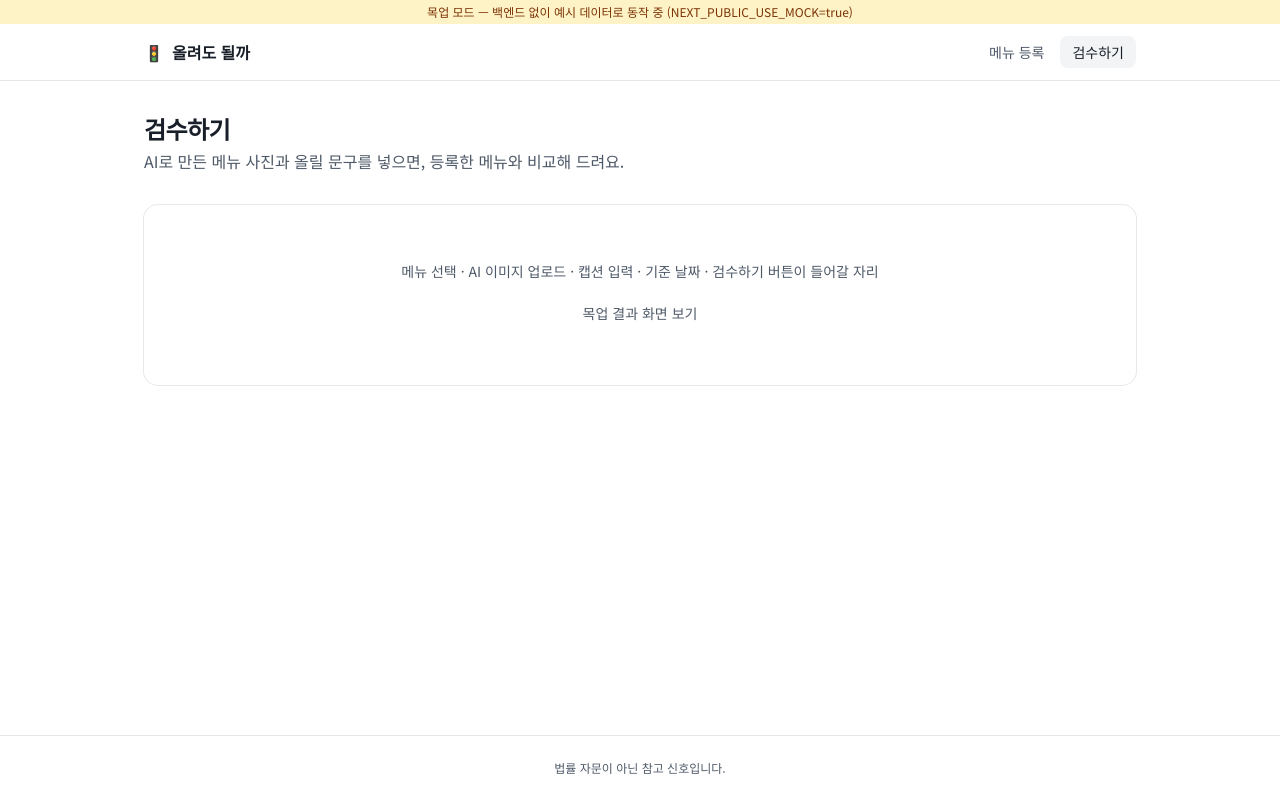
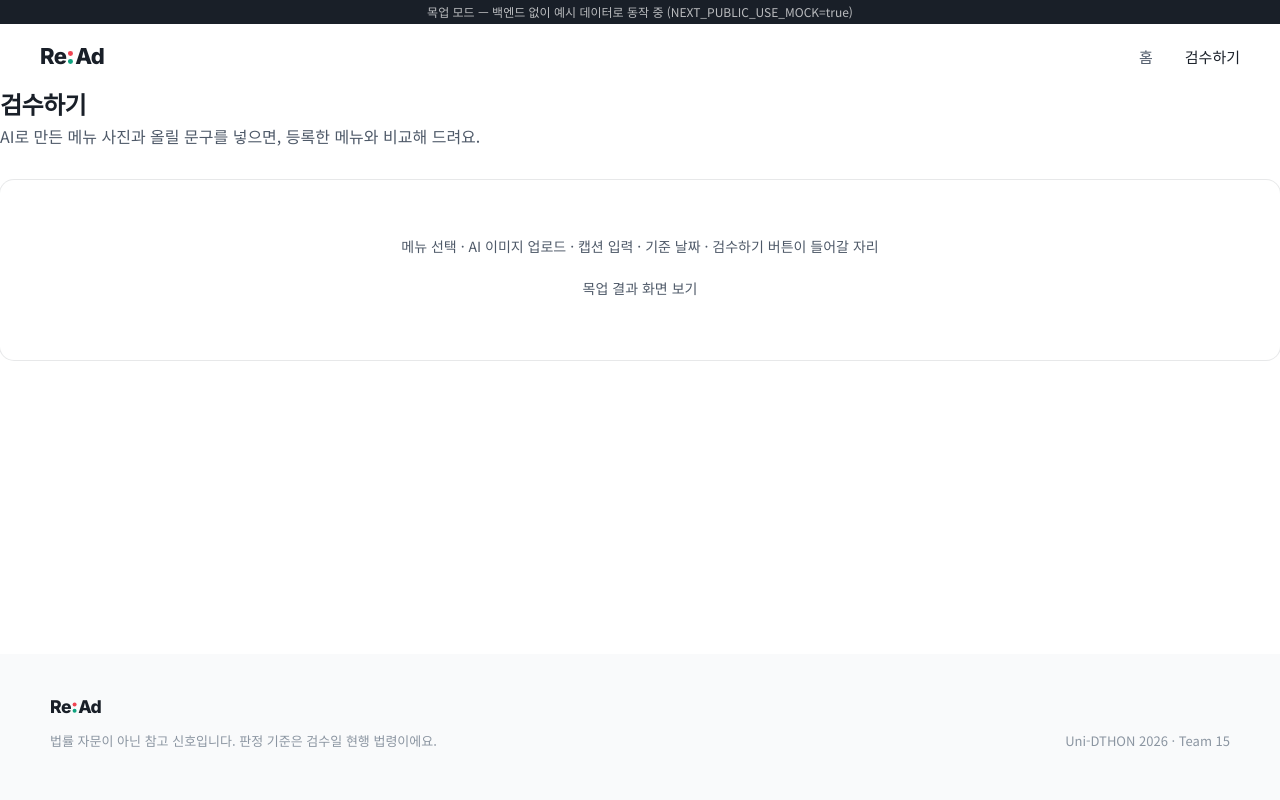
Before and after one commit to 2026-UniD-Hackathon-Team15/ollyeodo, a Next.js app in the folder frontend/: page /checks/new in a window 1280 px wide. Built offline with nearby package versions, Linux system fonts and the light colour scheme; no server answers.

Commit message:
feat(frontend): Re:Ad 로고와 공통 헤더·푸터·페이지 틀 적용 (#28)
- 헤더 탭은 홈 · 검수하기 두 개
- 로고 가운데 :를 신호등(빨강·민트)으로
- 푸터에 참고 신호 안내 문구

```diff
--- a/frontend/src/app/globals.css
+++ b/frontend/src/app/globals.css
@@ -27,6 +27,13 @@
   --color-signal-red: #f04452;
   --color-signal-red-soft: #feeef0;
   --color-signal-red-ink: #d22030;
+
+  /* 노란불(비교 중) 깜빡임 */
+  --animate-signal-blink: signal-blink 1.1s ease-in-out infinite;
+  @keyframes signal-blink {
+    0%, 100% { opacity: 1; box-shadow: 0 0 10px rgb(255 179 49 / 0.9); }
+    50% { opacity: 0.45; box-shadow: 0 0 2px rgb(255 179 49 / 0.2); }
+  }
 }
 
 @theme inline {
@@ -149,8 +156,28 @@
   }
   body {
     @apply bg-background text-foreground;
+    word-break: keep-all;
   }
   html {
     @apply font-sans;
   }
 }
+/* 로고 ":" 신호 — 빨강과 민트가 번갈아 켜진다 (홈 첫 화면) */
+@media (prefers-reduced-motion: no-preference) {
+  .logo-colon-animated .logo-stop {
+    animation: logo-stop 2.2s ease-in-out infinite;
+  }
+  .logo-colon-animated .logo-go {
+    animation: logo-go 2.2s ease-in-out infinite;
+  }
+}
+@keyframes logo-stop {
+  0%, 45% { opacity: 1; }
+  55%, 95% { opacity: 0.25; }
+  100% { opacity: 1; }
+}
+@keyframes logo-go {
+  0%, 45% { opacity: 0.25; }
+  55%, 95% { opacity: 1; }
+  100% { opacity: 0.25; }
+}
--- a/frontend/src/app/layout.tsx
+++ b/frontend/src/app/layout.tsx
@@ -3,7 +3,7 @@ import { Inter, Noto_Sans_KR } from "next/font/google";
 import { MockBanner } from "@/components/mock-banner";
 import { Providers } from "@/components/providers";
 import { SiteHeader } from "@/components/site-header";
-import { DISCLAIMER } from "@/lib/severity";
+import { SiteFooter } from "@/components/site-footer";
 import "./globals.css";
 
 // 본문 글꼴 — 피그마와 같은 Noto Sans KR (한글 글자는 unicode-range 조각으로 나눠 받는다)
@@ -23,9 +23,9 @@ const inter = Inter({
 });
 
 export const metadata: Metadata = {
-  title: "올려도 될까 — AI 홍보물 검수",
+  title: "Re:Ad — 실제 메뉴 사진과 AI 메뉴 사진 대조",
   description:
-    "AI로 만든 메뉴 사진과 문구가 실제 메뉴와 다른 곳을 신호등으로 알려주고 고쳐 주는 서비스",
+    "직접 찍은 실제 메뉴 사진과 AI로 만든 메뉴 사진을 대조해, 무엇이 얼마나 다른지 근거 조항과 함께 찾아 주는 서비스",
 };
 
 export default function RootLayout({ children }: LayoutProps<"/">) {
@@ -38,10 +38,8 @@ export default function RootLayout({ children }: LayoutProps<"/">) {
         <Providers>
           <MockBanner />
           <SiteHeader />
-          <main className="mx-auto w-full max-w-5xl flex-1 px-4 py-8">{children}</main>
-          <footer className="border-t py-6 text-center text-xs text-muted-foreground">
-            {DISCLAIMER}
-          </footer>
+          <main className="flex w-full flex-1 flex-col">{children}</main>
+          <SiteFooter />
         </Providers>
       </body>
     </html>
--- /dev/null
+++ b/frontend/src/components/logo.tsx
@@ -0,0 +1,44 @@
+import { cn } from "@/lib/utils";
+
+/**
+ * Re:Ad 로고 — 피그마 Logo/Re:Ad (11:84).
+ * 가운데 ":"는 신호등이다. 위는 빨강(멈춤), 아래는 민트(올려도 됨).
+ * 크기는 글자 크기(font-size)를 따라 커진다. 기본 22px.
+ */
+export function Logo({
+  className,
+  animated = false,
+  display = false,
+}: {
+  className?: string;
+  /** true 면 ":" 두 점이 번갈아 깜빡인다 (홈 첫 화면용) */
+  animated?: boolean;
+  /** 큰 로고(홈 첫 화면·마무리)는 피그마처럼 ":"를 글자 대비 조금 작게 그린다 */
+  display?: boolean;
+}) {
+  return (
+    <span
+      role="img"
+      aria-label="Re:Ad"
+      className={cn(
+        "inline-flex items-center font-logo text-[22px] leading-[1.1] font-extrabold tracking-[-0.03em] text-ink",
+        className,
+      )}
+    >
+      <span aria-hidden>Re</span>
+      <svg
+        aria-hidden
+        viewBox="0 0 9 16"
+        className={cn(
+          "shrink-0",
+          display ? "h-[0.6em] w-[0.35em]" : "h-[0.727em] w-[0.409em]",
+          animated && "logo-colon-animated",
+        )}
+      >
+        <circle className="logo-stop" cx="4.5" cy="5.5" r="2.5" fill="var(--color-signal-red)" />
+        <circle className="logo-go" cx="4.5" cy="13.5" r="2.5" fill="var(--color-signal-green)" />
+      </svg>
+      <span aria-hidden>Ad</span>
+    </span>
+  );
+}
--- a/frontend/src/components/mock-banner.tsx
+++ b/frontend/src/components/mock-banner.tsx
@@ -1,10 +1,10 @@
 import { env } from "@/lib/env";
 
-/** 목업 모드일 때만 보이는 띠 — 데모·개발 중 혼동 방지 */
+/** 목업 모드일 때만 보이는 띠 — 데모·개발 중 혼동 방지 (피그마에는 없는 개발용 표시) */
 export function MockBanner() {
   if (!env.useMock) return null;
   return (
-    <div className="bg-amber-100 py-1 text-center text-xs text-amber-900">
+    <div className="bg-ink py-1 text-center text-xs text-white/70">
       목업 모드 — 백엔드 없이 예시 데이터로 동작 중 (NEXT_PUBLIC_USE_MOCK=true)
     </div>
   );
--- a/frontend/src/components/nav-links.tsx
+++ b/frontend/src/components/nav-links.tsx
@@ -5,25 +5,37 @@ import { usePathname } from "next/navigation";
 import { cn } from "@/lib/utils";
 
 const nav = [
-  { href: "/menus/new", label: "메뉴 등록" },
+  { href: "/", label: "홈" },
   { href: "/checks/new", label: "검수하기" },
 ];
 
+/** 검수 결과(/checks/12)는 「검수하기」 탭에 속한다 */
+function isActive(href: string, pathname?: string) {
+  if (!pathname) return false;
+  if (href === "/") return pathname === "/";
+  if (href === "/checks/new") return pathname.startsWith("/checks");
+  return pathname.startsWith(href);
+}
+
 function Links({ pathname }: { pathname?: string }) {
   return (
-    <nav className="flex gap-1 text-sm">
-      {nav.map((item) => (
+    <nav className="flex items-center gap-5 text-[15px] leading-[23px] font-medium sm:gap-8">
+      {nav.map((item) => {
+        const active = isActive(item.href, pathname);
+        return (
           <Link
             key={item.href}
             href={item.href}
+            aria-current={active ? "page" : undefined}
             className={cn(
-            "rounded-md px-3 py-1.5 text-muted-foreground transition-colors hover:bg-muted hover:text-foreground",
-            pathname?.startsWith(item.href) && "bg-muted font-medium text-foreground",
+              "transition-colors hover:text-ink",
+              active ? "text-ink" : "text-sub",
             )}
           >
             {item.label}
           </Link>
-      ))}
+        );
+      })}
     </nav>
   );
 }
--- /dev/null
+++ b/frontend/src/components/page-container.tsx
@@ -0,0 +1,16 @@
+import { cn } from "@/lib/utils";
+
+/** 홈을 뺀 화면의 가운데 단 — 피그마 화면들의 본문 폭 600 */
+export function PageContainer({
+  children,
+  className,
+}: {
+  children: React.ReactNode;
+  className?: string;
+}) {
+  return (
+    <div className={cn("mx-auto w-full max-w-[632px] px-4 pt-16 pb-24", className)}>
+      {children}
+    </div>
+  );
+}
--- /dev/null
+++ b/frontend/src/components/site-footer.tsx
@@ -0,0 +1,19 @@
+import { DISCLAIMER } from "@/lib/severity";
+import { Logo } from "./logo";
+
+/** 피그마 Footer v2 (11:100) */
+export function SiteFooter() {
+  return (
+    <footer className="bg-surface-subtle">
+      <div className="flex flex-col gap-4 px-4 pt-10 pb-12 sm:flex-row sm:items-end sm:justify-between sm:px-[50px]">
+        <div className="flex flex-col gap-2.5">
+          <Logo className="text-[17.6px]" />
+          <p className="text-[13px] leading-[22px] text-faint">
+            {DISCLAIMER} 판정 기준은 검수일 현행 법령이에요.
+          </p>
+        </div>
+        <p className="text-[13px] leading-[22px] text-faint">Uni-DTHON 2026 · Team 15</p>
+      </div>
+    </footer>
+  );
+}
--- a/frontend/src/components/site-header.tsx
+++ b/frontend/src/components/site-header.tsx
@@ -1,14 +1,15 @@
 import Link from "next/link";
 import { Suspense } from "react";
+import { Logo } from "./logo";
 import { NavLinks, NavLinksStatic } from "./nav-links";
 
+/** 피그마 Header v2 (11:90) — 높이 64, 좌우 40 */
 export function SiteHeader() {
   return (
-    <header className="sticky top-0 z-10 border-b bg-background/80 backdrop-blur">
-      <div className="mx-auto flex h-14 max-w-5xl items-center justify-between px-4">
-        <Link href="/" className="flex items-center gap-2 font-bold">
-          <span aria-hidden>🚦</span>
-          올려도 될까
+    <header className="sticky top-0 z-20 bg-white/90 backdrop-blur">
+      <div className="flex h-16 items-center justify-between px-4 sm:px-10">
+        <Link href="/" aria-label="Re:Ad 홈">
+          <Logo />
         </Link>
         {/* 현재 경로(usePathname)는 요청 시점 값이라 Suspense 로 감싼다 (cacheComponents) */}
         <Suspense fallback={<NavLinksStatic />}>
--- a/frontend/src/components/traffic-light.tsx
+++ b/frontend/src/components/traffic-light.tsx
@@ -3,9 +3,9 @@ import { severityMeta } from "@/lib/severity";
 import type { Severity } from "@/lib/types";
 
 const tone: Record<Severity, string> = {
-  GREEN: "bg-signal-green-soft text-signal-green border-signal-green/30",
-  YELLOW: "bg-signal-yellow-soft text-signal-yellow border-signal-yellow/30",
-  RED: "bg-signal-red-soft text-signal-red border-signal-red/30",
+  GREEN: "bg-signal-green-soft text-signal-green-ink",
+  YELLOW: "bg-signal-yellow-soft text-signal-yellow-ink",
+  RED: "bg-signal-red-soft text-signal-red-ink",
 };
 
 const lamp: Record<Severity, string> = {
@@ -17,41 +17,57 @@ const lamp: Record<Severity, string> = {
 /** 작은 신호 배지 — 항목 카드 등에 사용 */
 export function SeverityBadge({
   severity,
+  label,
   className,
 }: {
   severity: Severity;
+  /** 기본 라벨 대신 쓸 문구 (예: "직접 확인") */
+  label?: string;
   className?: string;
 }) {
-  const meta = severityMeta[severity];
   return (
     <span
       className={cn(
-        "inline-flex items-center gap-1.5 rounded-full border px-2.5 py-0.5 text-xs font-semibold",
+        "inline-flex shrink-0 items-center gap-1.5 rounded-full px-2.5 py-1 text-xs font-bold",
         tone[severity],
         className,
       )}
     >
-      <span aria-hidden className={cn("size-2 rounded-full", lamp[severity])} />
-      {meta.label}
+      <span aria-hidden className={cn("size-1.5 rounded-full", lamp[severity])} />
+      {label ?? severityMeta[severity].label}
     </span>
   );
 }
 
-/** 큰 3구 신호등 — 결과 화면 상단 종합 신호에 사용 */
+/** 신호등에 켤 불 — 결과 신호(RED·GREEN)와 "비교하고 있어요" 화면의 노란불(COMPARING) */
+export type SignalState = Severity | "COMPARING";
+
+const order: Severity[] = ["RED", "YELLOW", "GREEN"];
+
+/**
+ * 가로 3구 신호등 — 피그마 Signal v2 (11:107 RED · 11:111 YELLOW · 11:115 GREEN), 74×28.
+ *
+ * 디자인 기준: 결과 화면은 빨강·초록만 켠다. 노란불은 분석 중("비교하고 있어요") 화면에서만
+ * `state="COMPARING"`으로 켜고 깜빡인다. 판정 값(§6 severity)은 그대로 두고 보여 주는 방식만 정한다.
+ */
 export function TrafficLight({
-  severity,
+  state,
+  size = "md",
   className,
 }: {
-  severity: Severity;
+  state: SignalState;
+  size?: "md" | "lg";
   className?: string;
 }) {
-  const order: Severity[] = ["RED", "YELLOW", "GREEN"];
+  const on: Severity = state === "COMPARING" ? "YELLOW" : state;
+  const label = state === "COMPARING" ? "비교하고 있어요" : severityMeta[state].label;
   return (
-    <div
+    <span
       role="img"
-      aria-label={`종합 신호: ${severityMeta[severity].label}`}
+      aria-label={`신호: ${label}`}
       className={cn(
-        "inline-flex flex-col gap-2 rounded-2xl bg-neutral-900 p-2.5 shadow-inner",
+        "inline-flex shrink-0 items-center rounded-full bg-ink",
+        size === "md" ? "h-7 w-[74px] justify-between px-[9px]" : "h-10 w-[106px] justify-between px-[13px]",
         className,
       )}
     >
@@ -59,12 +75,14 @@ export function TrafficLight({
         <span
           key={s}
           className={cn(
-            "size-8 rounded-full transition-opacity",
-            lamp[s],
-            s === severity ? "opacity-100 shadow-[0_0_16px] shadow-current" : "opacity-20",
+            "rounded-full",
+            size === "md" ? "size-3.5" : "size-5",
+            s === on
+              ? cn(lamp[s], state === "COMPARING" && "motion-safe:animate-signal-blink")
+              : "bg-white/[0.13]",
           )}
         />
       ))}
-    </div>
+    </span>
   );
 }
```
Also changed, not shown: frontend/src/app/checks/[id]/page.tsx (+7 -4 lines). Lines whose indentation alone changed are shown as unchanged.
